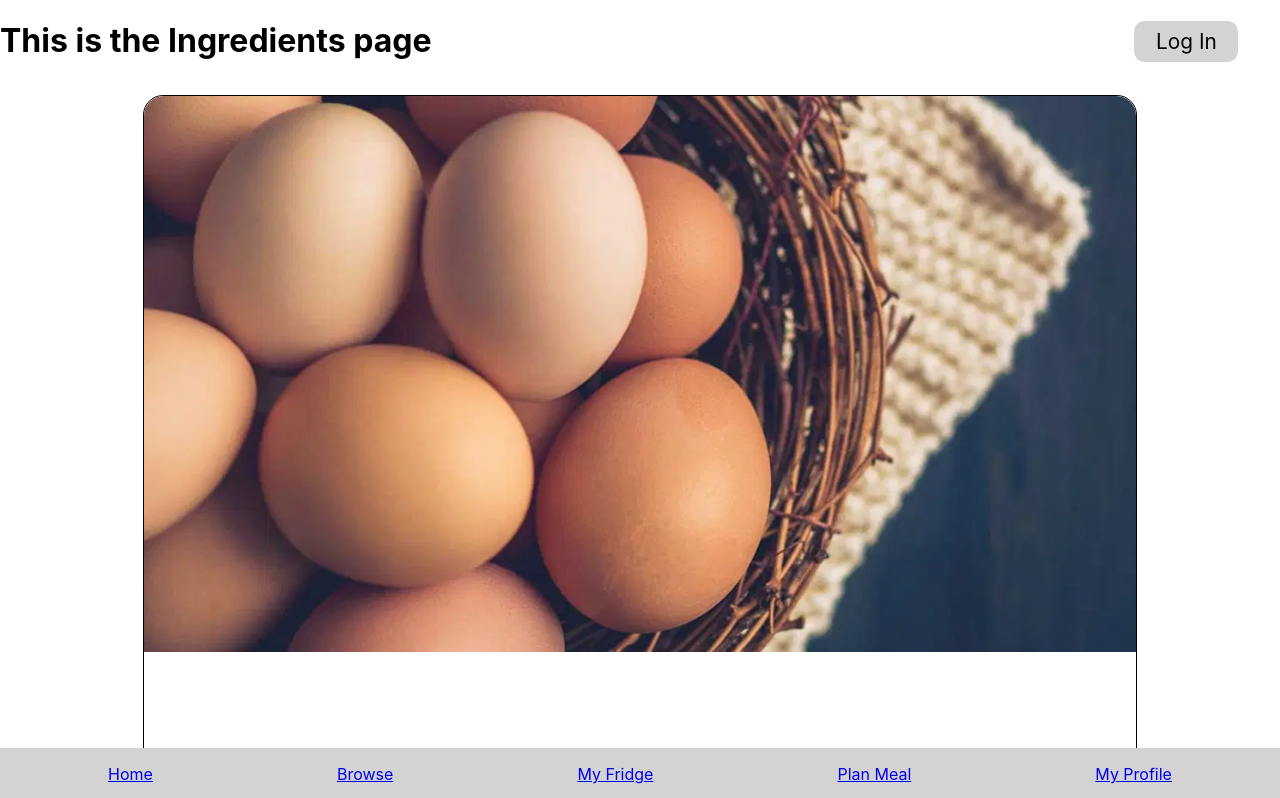
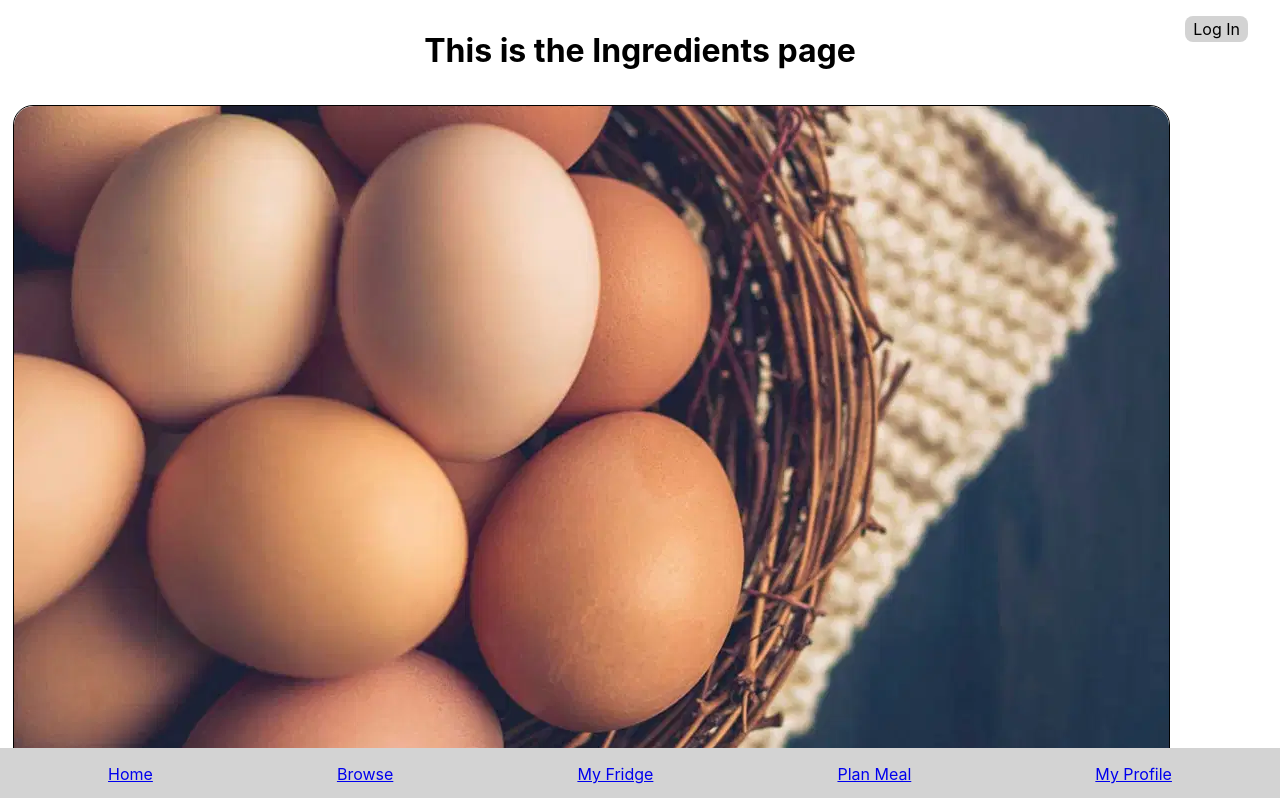
Before and after one commit to agiledev-students-fall2023/4-final-project-agile-architects-1, a React (Create React App) app in the folder front-end/: page /browse in a window 1280 px wide. Shown: the top 798 px of the page. Built offline with nearby package versions, Linux system fonts and the light colour scheme.

Commit message:
adjust layout

```diff
--- a/front-end/src/App.css
+++ b/front-end/src/App.css
@@ -1,3 +1,11 @@
+* {
+    box-sizing: border-box;
+}
+
+.main-container {
+    width: 100%;
+}
+
 .Navigation-Bar{
     justify-content: space-around;
     display: flex;
@@ -6,12 +14,11 @@
     width: 100%;
     position: fixed;
     bottom: 0;
-    box-sizing: border-box;
 }
 
 .login-button {
     position: absolute;
-    margin: 10px;
+    margin: 10px 5px;
     top: 0;
     right: 0;
 }
--- a/front-end/src/App.js
+++ b/front-end/src/App.js
@@ -17,7 +17,7 @@ function MainContent() {
     const location = useLocation();
 
     return (
-        <>
+        <div className='main-container'>
         {
             ["/", "/browse", "/fridge", "/plan", "/profile"].indexOf(location.pathname) !== -1 && (
             <LoginButton className="login-button" as={Link} to="/login">Log In</LoginButton>
@@ -45,7 +45,7 @@ function MainContent() {
                     </nav>
                 )
             }
-        </>
+        </div>
     );
 }
 
--- a/front-end/src/components/LoginButton.css
+++ b/front-end/src/components/LoginButton.css
@@ -1,11 +1,10 @@
 .login-button {
     background-color: lightgrey;
     color: black;
-    width: 5em;
-    height: 2em;
+
     text-decoration-line: none;
     text-align: center;
-    font-size: 1.3em;
+    font-size: 1em;
     border-radius: .5em;
     margin-left: auto;
     margin-right: 2em;
@@ -14,6 +13,7 @@
     display: flex;
     justify-content: center;
     align-items: center;
+    padding: 0.2em 0.5em;
 }
 
 .login-button:hover {
--- a/front-end/src/routes/Ingredients.css
+++ b/front-end/src/routes/Ingredients.css
@@ -1,9 +1,18 @@
+.ingredients-page-container {
+    display: flex;
+    flex-direction: column;
+    align-items: center;
+    justify-content: center;
+    width: 100%;
+    margin-top: 10px;
+}
+
 .post-list {
   display: flex;
   flex-wrap: wrap;
   justify-content: space-between;
   margin: 0 auto;
-  max-width: 1000px;
+  width: 100%;
   padding: 10px;
   margin-bottom: 100px;
 }
--- a/front-end/src/routes/Ingredients.js
+++ b/front-end/src/routes/Ingredients.js
@@ -25,7 +25,7 @@ function BrowseIngredients() {
     }
 
     return (
-      <div>
+      <div className='ingredients-page-container'>
         <h1>This is the Ingredients page</h1>
         <div className="post-list">
             <PostBlock post={example_egg_post} />
```
